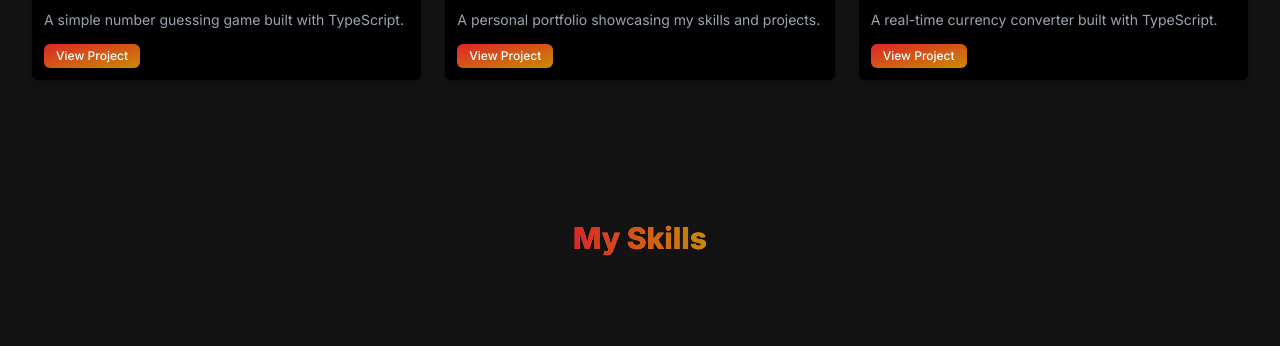
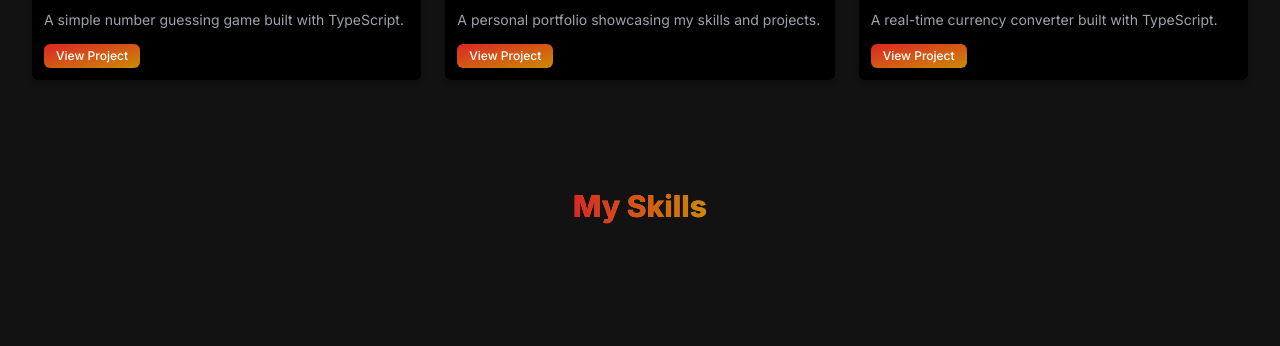
Before and after one commit to Ummay480/portfolio-web, a Next.js app: page / in a window 1280 px wide. Shown: the part 3700-4046 px from the top of the page. Built offline with nearby package versions, Linux system fonts and the light colour scheme.

Commit message:
Update page.tsx

```diff
--- a/src/app/page.tsx
+++ b/src/app/page.tsx
@@ -34,7 +34,7 @@ const HomePage: React.FC = () => {
       </div>
 
       {/* Skills Section */}
-      <div className="w-full px-4 sm:px-8 lg:px-12 mt-10">
+      <div className="w-full px-4 sm:px-8 lg:px-12 mt-2">
         <Skills />
       </div>
 
```
